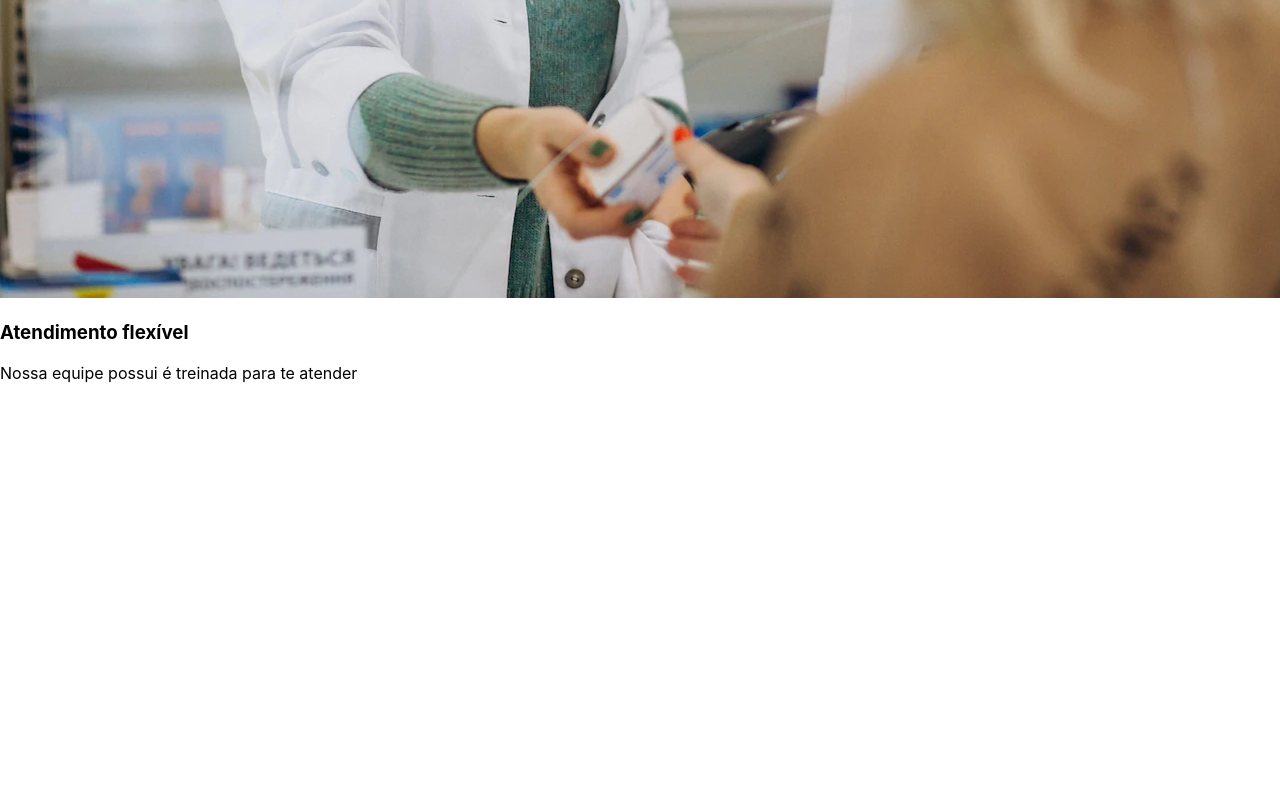
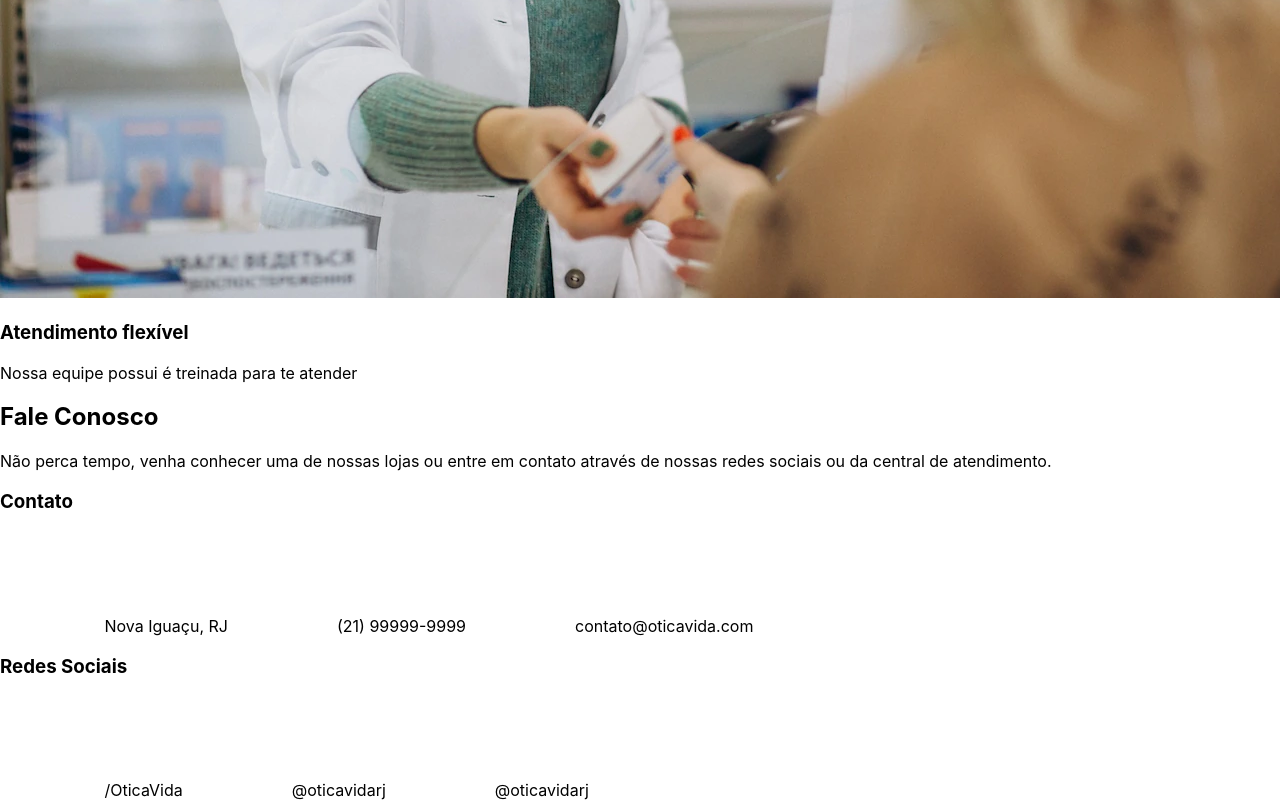
Before and after one commit to gitdvdhub/green_turtle, a React (Create React App) app in the folder devmediacurso/carreira_front-end/react/loja-de-oculos/: page / in a window 1280 px wide. Shown: the part 3794-4594 px from the top of the page. Before the commit the page ends 4193 px from the top, so only its background shows below. Built offline with nearby package versions, Linux system fonts and the light colour scheme.

Commit message:
SecaoContato finalizada

```diff
--- a/devmediacurso/carreira_front-end/react/loja-de-oculos/src/components/Content/Main.js
+++ b/devmediacurso/carreira_front-end/react/loja-de-oculos/src/components/Content/Main.js
@@ -1,6 +1,7 @@
 import SecaoCapa from "./Sections/SecaoCapa";
 import SecaoProdutos from "./Sections/SecaoProdutos";
 import SecaoSobre from "./Sections/SecaoSobre";
+import SecaoContato from "./Sections/SecaoContato";
 
 function Main () {
     return (
@@ -8,6 +9,7 @@ function Main () {
             <SecaoCapa />
             <SecaoProdutos />
             <SecaoSobre />
+            <SecaoContato />
         </main>
     );
 }
--- /dev/null
+++ b/devmediacurso/carreira_front-end/react/loja-de-oculos/src/components/Content/Sections/SecaoContato.js
@@ -0,0 +1,26 @@
+function SecaoContato() {
+    return (
+        <section className="secao-contato">
+            <div className="secao-contato-content">
+                <h2>Fale Conosco</h2>
+                <p>Não perca tempo, venha conhecer uma de nossas lojas ou entre em contato através de nossas redes sociais ou da central de atendimento.</p>
+                <div>
+                    <div className="meios-contato">
+                        <h3>Contato</h3>
+                        <span> <img src={process.env.PUBLIC_URL + "/assets/images/local.png"} alt="icone" /> Nova Iguaçu, RJ</span>
+                        <span> <img src={process.env.PUBLIC_URL + "/assets/images/telefone.png"} alt="icone" /> (21) 99999-9999</span>
+                        <span> <img src={process.env.PUBLIC_URL + "/assets/images/email.png"} alt="icone" /> contato@oticavida.com</span>
+                    </div>
+                    <div className="redes-sociais">
+                        <h3>Redes Sociais</h3>
+                        <span> <img src={process.env.PUBLIC_URL + "/assets/images/fb.png"} alt="icone" /> /OticaVida</span>
+                        <span> <img src={process.env.PUBLIC_URL + "/assets/images/ig.png"} alt="icone" /> @oticavidarj</span>
+                        <span> <img src={process.env.PUBLIC_URL + "/assets/images/tt.png"} alt="icone" /> @oticavidarj</span>
+                    </div>
+                </div>
+            </div>
+        </section>
+    );
+}
+
+export default SecaoContato;
```
